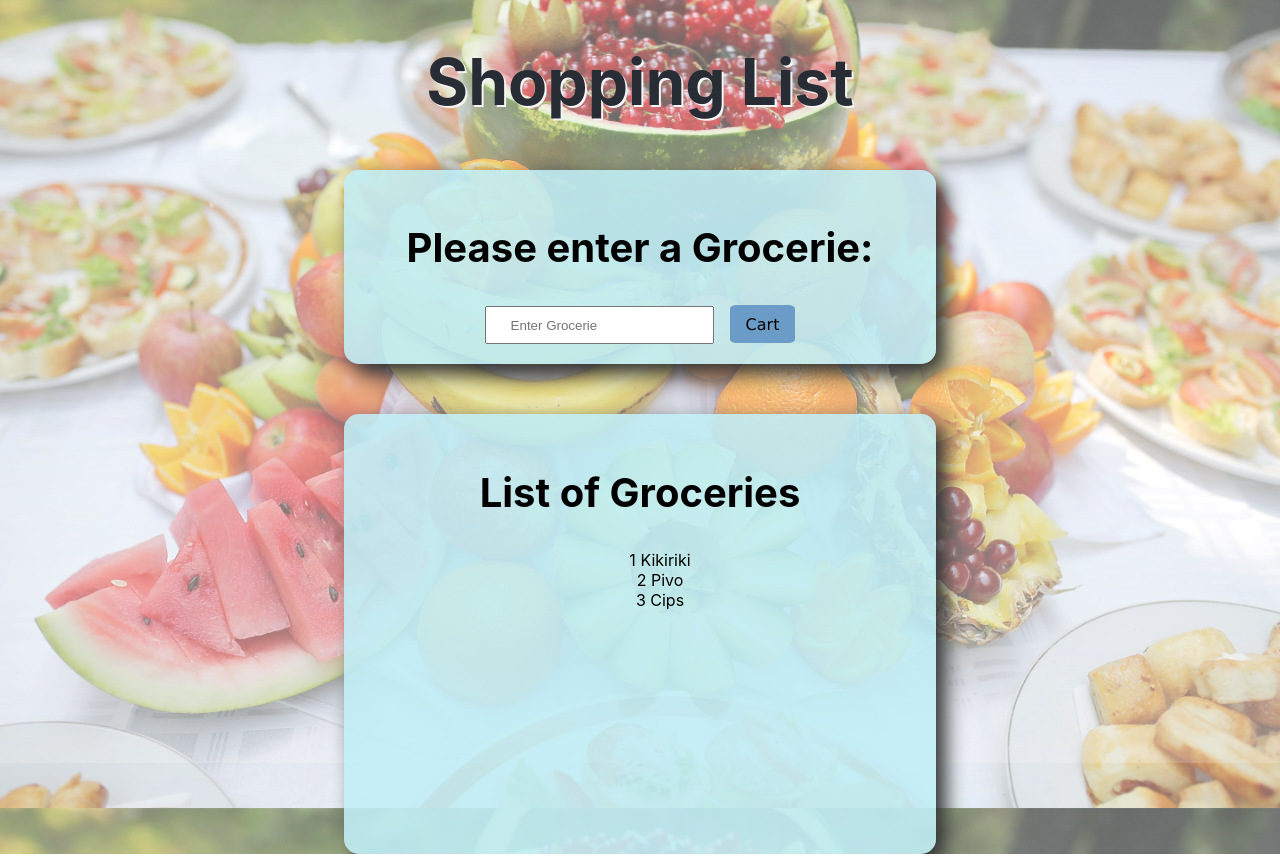
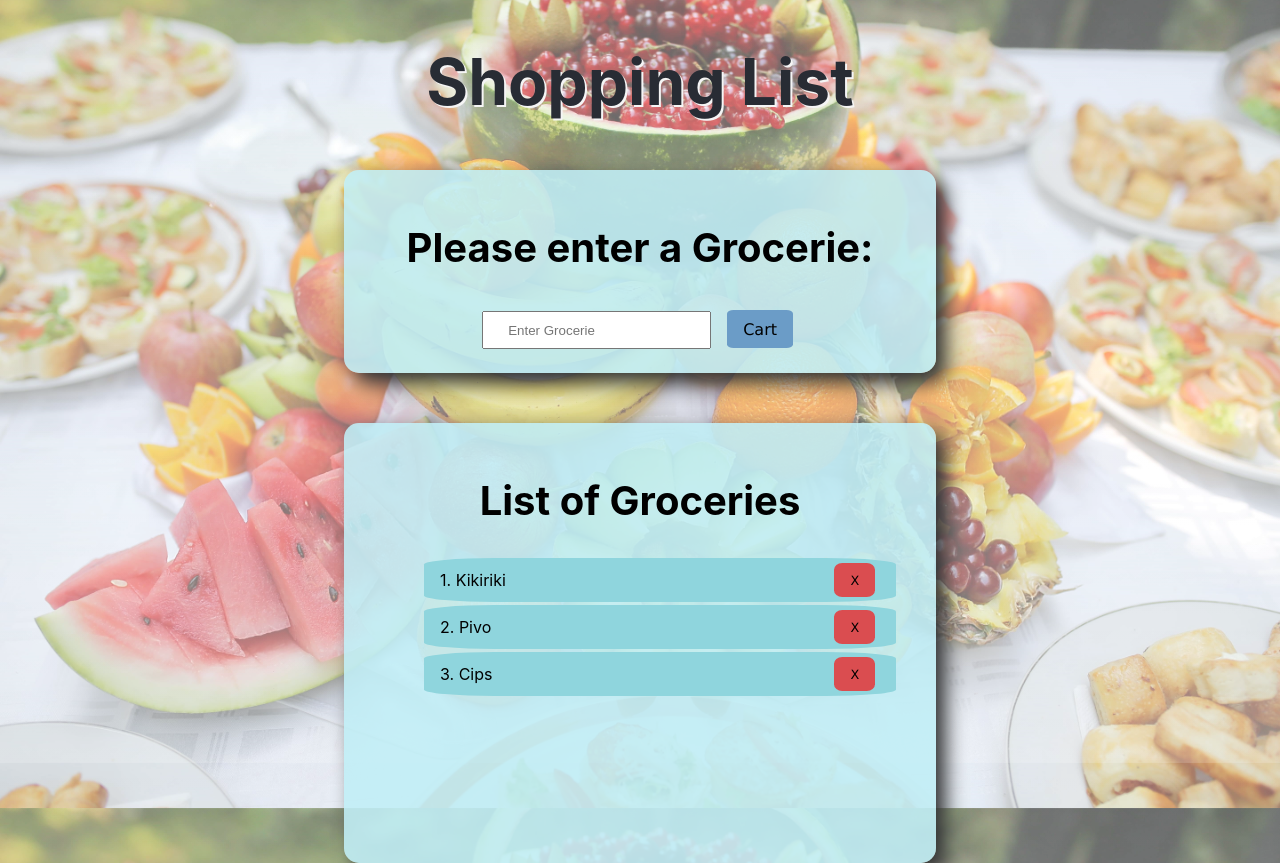
Before and after one commit to dule88/React-shopping-list, a React (Create React App) app: page / in a window 1280 px wide. Built offline with nearby package versions, Linux system fonts and the light colour scheme.

Commit message:
Shopping List created, only minor changes need to be fixedgit add .!

```diff
--- a/src/App.js
+++ b/src/App.js
@@ -36,7 +36,7 @@ const App = () => {
         >
         </Edit>
 
-        <Cart groceries={groceries}/>
+        <Cart groceries={groceries} setGroceries={setGroceries}/>
 
     </div>
   );
--- a/src/components/Cart/Cart.js
+++ b/src/components/Cart/Cart.js
@@ -1,7 +1,18 @@
 import React from 'react';
 import styles from './Cart.module.css';
 
-const Cart = ({ groceries }) => {
+const Cart = ({ groceries, setGroceries }) => {
+
+  const deleteGrocerie = (idx) => {
+
+    setGroceries(prevState => {
+      let tempstate = [...prevState];
+      tempstate.splice(idx,1);
+      return tempstate;
+    })
+  }
+
+
 
   return (
     <div className={styles.container}>
@@ -12,7 +23,8 @@ const Cart = ({ groceries }) => {
             return (
 
               <li key={idx}>
-                {idx + 1}  {grocerie.name}
+                {`${idx + 1}.`}  {grocerie.name}
+                <button  onClick={() => {deleteGrocerie(idx)}}>X</button>
               </li>
             )
           })}
--- a/src/components/Cart/Cart.module.css
+++ b/src/components/Cart/Cart.module.css
@@ -25,3 +25,32 @@ h2 {
 li{
     list-style: none;
 }
+
+button{
+
+        background-color:rgba(255, 13, 13, 0.676);
+        border: none;
+        margin: 0.3rem;
+        border-radius: 20%;
+        padding: 0.6rem 1rem;
+        font-size: 0.8rem;
+        font-family: 'Lucida Sans', 'Lucida Sans Regular', 'Lucida Grande', 'Lucida Sans Unicode', Geneva, Verdana, sans-serif;
+        font-weight: 500;
+        cursor: pointer;
+
+}
+
+
+
+li{
+    display: flex;
+    justify-content: space-between;
+    align-items: center;
+    background-color: rgb(143, 213, 221);
+    border-radius: 15%;
+    padding: 0 1rem;
+    margin-bottom: 0.2rem;
+
+
+
+}
--- a/src/components/Edit/Edit.js
+++ b/src/components/Edit/Edit.js
@@ -8,6 +8,7 @@ const Edit = (props) => {
     <div className={styles.container}>
         <div className={styles.list}>
         <h2>Please enter a Grocerie:</h2>
+
         {props.componentForm}
 
 
--- a/src/components/Form/Form.js
+++ b/src/components/Form/Form.js
@@ -13,13 +13,20 @@ const Form = ({setGroceries}) => {
       name: grocerieValue
     };
 
-    setGroceries(previousGrocerie => [...previousGrocerie, newGrocerie])
+    if(grocerieValue !== '') {
+      setGroceries(previousGrocerie => [...previousGrocerie, newGrocerie])
+
+      setgrocerieValue('')
+    }
+
+
   }
 
   return (
     <form onSubmit={formSubmited}>
           <input className={styles.inputForm} type="text" value={grocerieValue} onChange={(event) => {setgrocerieValue(event.target.value)}}  placeholder='Enter Grocerie'></input>
           <button className={styles.btn}>Cart</button>
+
     </form>
   )
 }
--- a/src/components/Form/Form.module.css
+++ b/src/components/Form/Form.module.css
@@ -10,6 +10,8 @@
     cursor: pointer;
 }
 
+
+
 .inputForm{
     padding: 0.6rem 1.5rem;
 }
```
